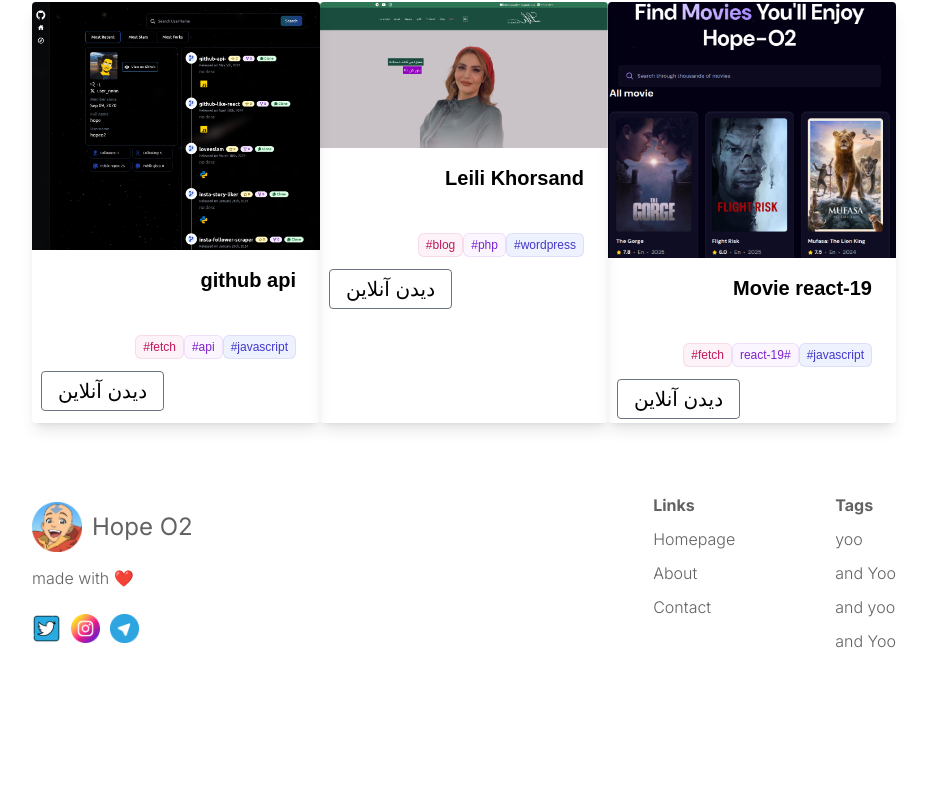
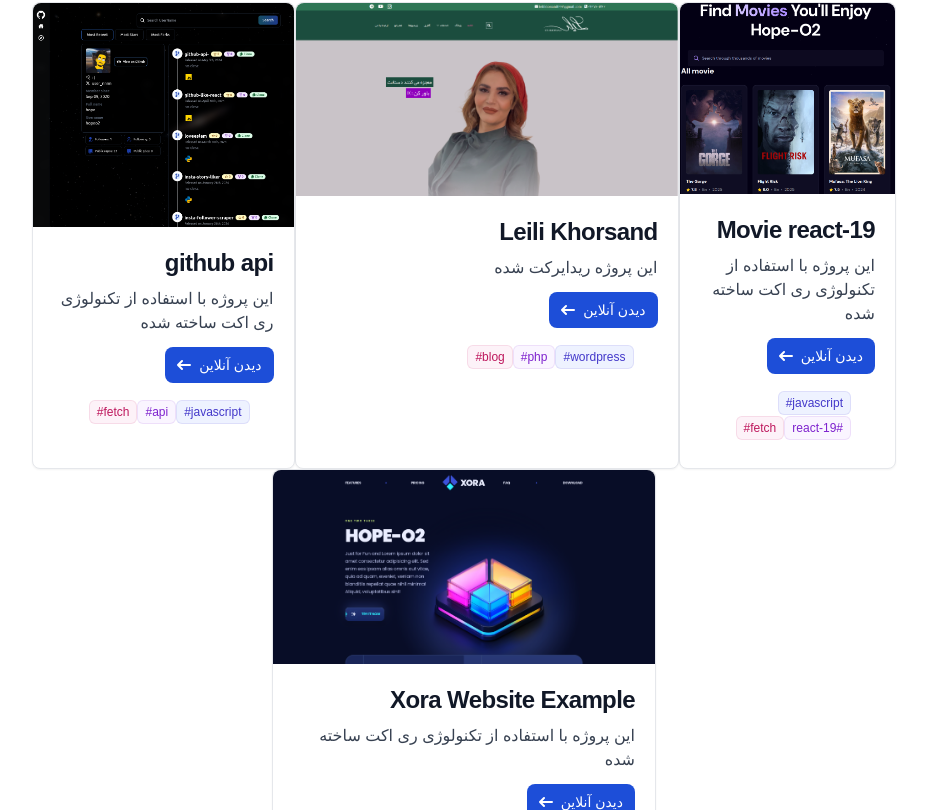
Before and after one commit to hopeo2/hopeo2.github.io, a Next.js app: page / in a window 1280 px wide. Shown: the part 1050-1860 px from the top of the page, without its empty margins (176-1103 px from the left). Before the commit the page ends 1723 px from the top, so only its background shows below. Built offline with nearby package versions, Linux system fonts and the light colour scheme; a small style sheet from the web is missing.

Commit message:
add-xora-project

```diff
--- a/src/components/featured/Featured.jsx
+++ b/src/components/featured/Featured.jsx
@@ -67,17 +67,45 @@
                     پروژه ها
                 </h1>
                 <div className={styles.projectss}>
-                    <div className="max-w-sm rounded overflow-hidden shadow-lg">
-                        <Image
+                    <div class="max-w-sm bg-white border border-gray-200 rounded-lg shadow-sm dark:bg-gray-800 dark:border-gray-700">
+                        <a href="#">
+                            <img
+                                class="rounded-t-lg"
                                 src="/assets/images/movie-hope.png"
-                            width={400}
-                            height={400}
+                                alt=""
                             />
-                        <div className="px-6 py-4">
-                            <div className="font-bold text-xl mb-2">
+                        </a>
+                        <div class="p-5">
+                            <a href="#">
+                                <h5 class="mb-2 text-2xl font-bold tracking-tight text-gray-900 dark:text-white">
                                     Movie react-19
-                            </div>
-                        </div>
+                                </h5>
+                            </a>
+                            <p class="mb-3 font-normal text-gray-700 dark:text-gray-400">
+                                این پروژه با استفاده از تکنولوژی ری اکت ساخته
+                                شده{" "}
+                            </p>
+                            <a
+                                href="https://movie-react19.vercel.app/"
+                                class="inline-flex items-center px-3 py-2 text-sm font-medium text-center text-white bg-blue-700 rounded-lg hover:bg-blue-800 focus:ring-4 focus:outline-none focus:ring-blue-300 dark:bg-blue-600 dark:hover:bg-blue-700 dark:focus:ring-blue-800"
+                            >
+                                دیدن آنلاین
+                                <svg
+                                    class="rtl:rotate-180 w-3.5 h-3.5 ms-2"
+                                    aria-hidden="true"
+                                    xmlns="http://www.w3.org/2000/svg"
+                                    fill="none"
+                                    viewBox="0 0 14 10"
+                                >
+                                    <path
+                                        stroke="currentColor"
+                                        stroke-linecap="round"
+                                        stroke-linejoin="round"
+                                        stroke-width="2"
+                                        d="M1 5h12m0 0L9 1m4 4L9 9"
+                                    />
+                                </svg>
+                            </a>
                             <div class="px-6 pt-4 pb-2">
                                 <span className="inline-flex items-center rounded-md bg-indigo-50 px-2 py-1 text-xs font-medium text-indigo-700 ring-1 ring-inset ring-indigo-700/10">
                                     javascript#
@@ -89,33 +117,47 @@
                                     fetch#
                                 </span>
                             </div>
-                        <div
-                            dir="ltr"
-                            style={{ fontSize: "20px", padding: "5px" }}
-                        >
-                            <button className="p-1 rounded">
-                                <a
-                                    className="border border-gray-500 px-4 py-2 rounded"
-                                    href="https://movie-react19.vercel.app/"
-                                    target="_blank"
-                                >
-                                    دیدن آنلاین
-                                </a>
-                            </button>
                         </div>
                     </div>
 
-                    <div className="max-w-sm rounded overflow-hidden shadow-lg">
-                        <Image
+                    <div class="max-w-sm bg-white border border-gray-200 rounded-lg shadow-sm dark:bg-gray-800 dark:border-gray-700">
+                        <a href="#">
+                            <img
+                                class="rounded-t-lg"
                                 src="/assets/images/image-leili-pic.png"
-                            width={400}
-                            height={400}
+                                alt=""
                             />
-                        <div className="px-6 py-4">
-                            <div className="font-bold text-xl mb-2">
+                        </a>
+                        <div class="p-5">
+                            <a href="#">
+                                <h5 class="mb-2 text-2xl font-bold tracking-tight text-gray-900 dark:text-white">
                                     Leili Khorsand
-                            </div>
-                        </div>
+                                </h5>
+                            </a>
+                            <p class="mb-3 font-normal text-gray-700 dark:text-gray-400">
+                                این پروژه ریدایرکت شده
+                            </p>
+                            <a
+                                href="https://leilikhorsand.com"
+                                class="inline-flex items-center px-3 py-2 text-sm font-medium text-center text-white bg-blue-700 rounded-lg hover:bg-blue-800 focus:ring-4 focus:outline-none focus:ring-blue-300 dark:bg-blue-600 dark:hover:bg-blue-700 dark:focus:ring-blue-800"
+                            >
+                                دیدن آنلاین
+                                <svg
+                                    class="rtl:rotate-180 w-3.5 h-3.5 ms-2"
+                                    aria-hidden="true"
+                                    xmlns="http://www.w3.org/2000/svg"
+                                    fill="none"
+                                    viewBox="0 0 14 10"
+                                >
+                                    <path
+                                        stroke="currentColor"
+                                        stroke-linecap="round"
+                                        stroke-linejoin="round"
+                                        stroke-width="2"
+                                        d="M1 5h12m0 0L9 1m4 4L9 9"
+                                    />
+                                </svg>
+                            </a>
                             <div className="px-6 pt-4 pb-2">
                                 <span className="inline-flex items-center rounded-md bg-indigo-50 px-2 py-1 text-xs font-medium text-indigo-700 ring-1 ring-inset ring-indigo-700/10">
                                     wordpress#
@@ -127,32 +169,48 @@
                                     blog#
                                 </span>
                             </div>
-                        <div
-                            dir="ltr"
-                            style={{ fontSize: "20px", padding: "5px" }}
-                        >
-                            <button className="p-1 rounded">
+                        </div>
+                    </div>
+
+                    <div class="max-w-sm bg-white border border-gray-200 rounded-lg shadow-sm dark:bg-gray-800 dark:border-gray-700">
+                        <a href="#">
+                            <img
+                                class="rounded-t-lg"
+                                src="/assets/images/githubfetch.png"
+                                alt=""
+                            />
+                        </a>
+                        <div class="p-5">
+                            <a href="#">
+                                <h5 class="mb-2 text-2xl font-bold tracking-tight text-gray-900 dark:text-white">
+                                    github api
+                                </h5>
+                            </a>
+                            <p class="mb-3 font-normal text-gray-700 dark:text-gray-400">
+                                این پروژه با استفاده از تکنولوژی ری اکت ساخته
+                                شده
+                            </p>
                             <a
-                                    className="border border-gray-500 px-4 py-2 rounded"
-                                    href="https://leilikhorsand.com"
-                                    target="_blank"
+                                href="https://github-api-app-zeta.vercel.app/"
+                                class="inline-flex items-center px-3 py-2 text-sm font-medium text-center text-white bg-blue-700 rounded-lg hover:bg-blue-800 focus:ring-4 focus:outline-none focus:ring-blue-300 dark:bg-blue-600 dark:hover:bg-blue-700 dark:focus:ring-blue-800"
                             >
                                 دیدن آنلاین
+                                <svg
+                                    class="rtl:rotate-180 w-3.5 h-3.5 ms-2"
+                                    aria-hidden="true"
+                                    xmlns="http://www.w3.org/2000/svg"
+                                    fill="none"
+                                    viewBox="0 0 14 10"
+                                >
+                                    <path
+                                        stroke="currentColor"
+                                        stroke-linecap="round"
+                                        stroke-linejoin="round"
+                                        stroke-width="2"
+                                        d="M1 5h12m0 0L9 1m4 4L9 9"
+                                    />
+                                </svg>
                             </a>
-                            </button>
-                        </div>
-                    </div>
-                    <div className="max-w-sm rounded overflow-hidden shadow-lg">
-                        <Image
-                            src="/assets/images/githubfetch.png"
-                            width={400}
-                            height={400}
-                        />
-                        <div className="px-6 py-4">
-                            <div className="font-bold text-xl mb-2">
-                                github api
-                            </div>
-                        </div>
                             <div className="px-6 pt-4 pb-2">
                                 <span className="inline-flex items-center rounded-md bg-indigo-50 px-2 py-1 text-xs font-medium text-indigo-700 ring-1 ring-inset ring-indigo-700/10">
                                     javascript#
@@ -164,19 +222,60 @@
                                     fetch#
                                 </span>
                             </div>
-                        <div
-                            dir="ltr"
-                            style={{ fontSize: "20px", padding: "5px" }}
-                        >
-                            <button className="p-1 rounded">
+                        </div>
+                    </div>
+                </div>
+                <div className={styles.projectss}>
+                    <div class="max-w-sm bg-white border border-gray-200 rounded-lg shadow-sm dark:bg-gray-800 dark:border-gray-700">
+                        <a href="#">
+                            <img
+                                class="rounded-t-lg"
+                                src="/assets/images/xora-ex.png"
+                                alt=""
+                            />
+                        </a>
+                        <div class="p-5">
+                            <a href="#">
+                                <h5 class="mb-2 text-2xl font-bold tracking-tight text-gray-900 dark:text-white">
+                                    Xora Website Example
+                                </h5>
+                            </a>
+                            <p class="mb-3 font-normal text-gray-700 dark:text-gray-400">
+                                این پروژه با استفاده از تکنولوژی ری اکت ساخته
+                                شده
+                            </p>
                             <a
-                                    className="border border-gray-500 px-4 py-2 rounded"
-                                    href="https://github-api-app-zeta.vercel.app/"
-                                    target="_blank"
+                                href="https://xora-website-react.vercel.app/"
+                                class="inline-flex items-center px-3 py-2 text-sm font-medium text-center text-white bg-blue-700 rounded-lg hover:bg-blue-800 focus:ring-4 focus:outline-none focus:ring-blue-300 dark:bg-blue-600 dark:hover:bg-blue-700 dark:focus:ring-blue-800"
                             >
                                 دیدن آنلاین
+                                <svg
+                                    class="rtl:rotate-180 w-3.5 h-3.5 ms-2"
+                                    aria-hidden="true"
+                                    xmlns="http://www.w3.org/2000/svg"
+                                    fill="none"
+                                    viewBox="0 0 14 10"
+                                >
+                                    <path
+                                        stroke="currentColor"
+                                        stroke-linecap="round"
+                                        stroke-linejoin="round"
+                                        stroke-width="2"
+                                        d="M1 5h12m0 0L9 1m4 4L9 9"
+                                    />
+                                </svg>
                             </a>
-                            </button>
+                            <div className="px-6 pt-4 pb-2">
+                                <span className="inline-flex items-center rounded-md bg-indigo-50 px-2 py-1 text-xs font-medium text-indigo-700 ring-1 ring-inset ring-indigo-700/10">
+                                    javascript#
+                                </span>
+                                <span className="inline-flex items-center rounded-md bg-purple-50 px-2 py-1 text-xs font-medium text-purple-700 ring-1 ring-inset ring-purple-700/10">
+                                    api#
+                                </span>
+                                <span className="inline-flex items-center rounded-md bg-pink-50 px-2 py-1 text-xs font-medium text-pink-700 ring-1 ring-inset ring-pink-700/10">
+                                    fetch#
+                                </span>
+                            </div>
                         </div>
                     </div>
                 </div>
```
Also changed, not shown: public/assets/images/xora-ex.png (added). Lines whose indentation alone changed are shown as unchanged.
